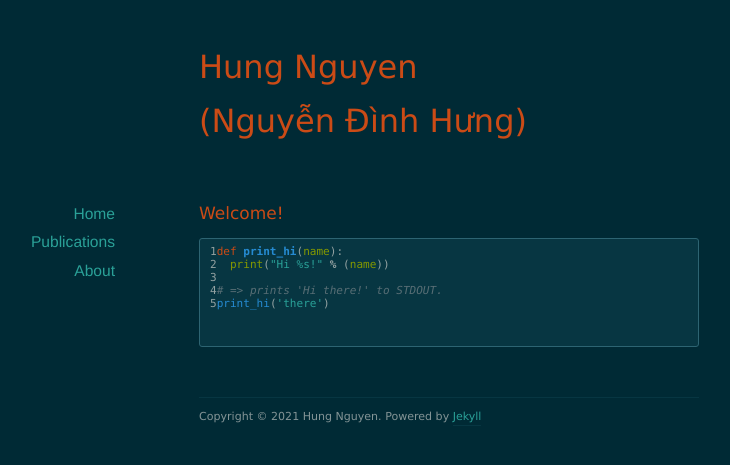
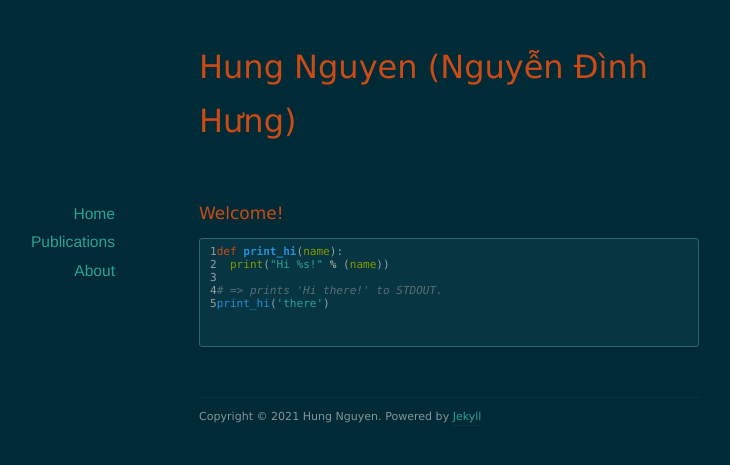
Before and after one commit to nd-hung/nd-hung.github.io, a Jekyll site: the page built from index.html, in a window 1280 px wide. Shown: the top 465 px of the page, without its empty margins (191-921 px from the left). Built offline with Jekyll 4.4.1, drawn with Linux system fonts in a browser that asks for light colours; nearby versions of some CDN libraries; the list of posts is cut into pages by our own code.

```diff
--- a/_config.yml
+++ b/_config.yml
@@ -1,4 +1,4 @@
-name: Hung Nguyen <br> (Nguyễn Đình Hưng)
+name: Hung Nguyen (Nguyễn Đình Hưng)
 url: https://nd-hung.github.io
 description:
 
```
